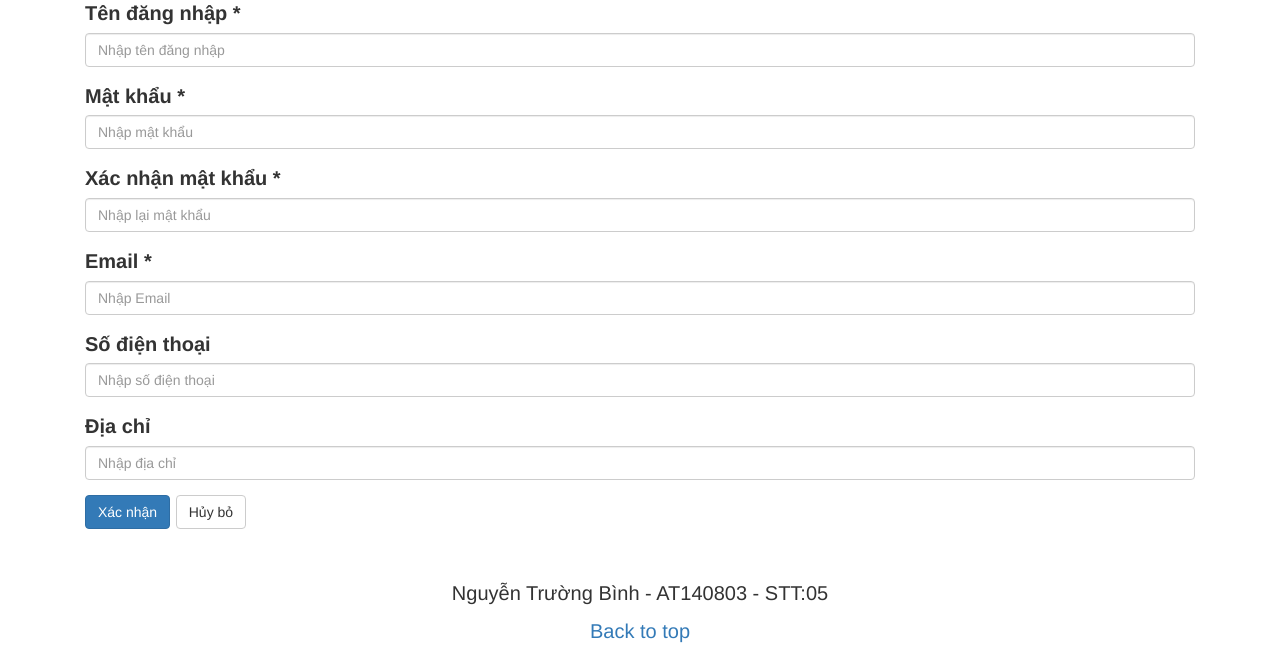
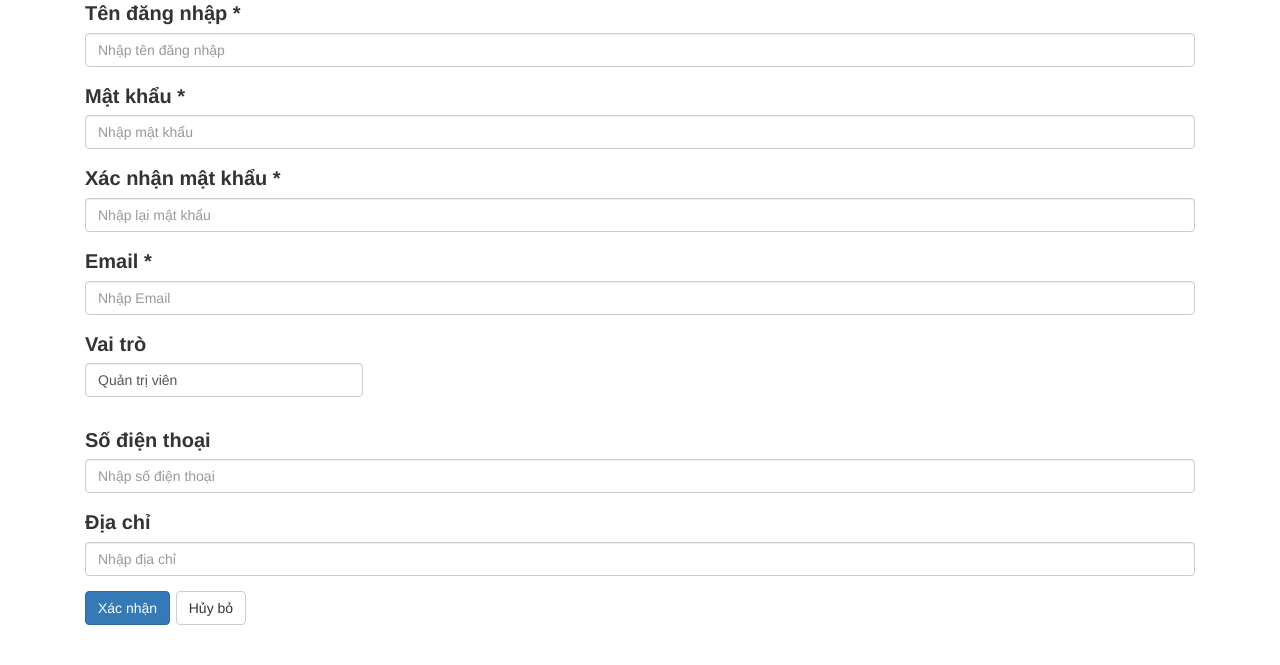
Before and after one commit to binhnguyen99391/udweb, a PHP site: page /udweb/users/create.php in a window 1280 px wide. Shown: the part 329-994 px from the top of the page. Before the commit the page ends 972 px from the top, so only its background shows below. Run offline with PHP 8.4, Linux system fonts and the light colour scheme; a user stored in the database is signed in; data comes from the database, SQL or seed files in the repository; some libraries are stand-ins or nearby versions.

Commit message:
change url

```diff
--- a/auth/forgotPass.php
+++ b/auth/forgotPass.php
@@ -26,7 +26,7 @@ if (isset($_POST['btn_submit'])) {
 
             $to_email = "$inputEmail";
             $subject = "New Password";
-            $body = "Xin chào, mật khẩu mới của bạn ở website http://localhost:5/udweb là: $new_pass";
+            $body = "Xin chào, mật khẩu mới của bạn ở website http://localhost/udweb là: $new_pass";
             $headers = "From: binhnguyen9939@gmail.com" . "\r\n";
             if (mail($to_email, $subject, $body, $headers)) {
 
--- a/auth/registration.php
+++ b/auth/registration.php
@@ -76,7 +76,7 @@ if (isset($_POST['btn_submit'])) {
             </div>
             <div class="form-group">
                 <label>Mật khẩu *</label>
-                <input type="password" class="form-control" name="password" placeholder="Tối thiểu 8 ký tự bao gồm chữ hoa, thường, số và ký tự"
+                <input type="password" class="form-control" id="Password" name="password" placeholder="Tối thiểu 8 ký tự bao gồm chữ hoa, thường, số và ký tự"
                 pattern="^(?=.*\d)(?=.*[a-z])(?=.*[A-Z])(?=.*[a-zA-Z]).{8,}$" required autocomplete="new-password">
             </div>
             <div class="form-group">
--- a/categories/delete.php
+++ b/categories/delete.php
@@ -37,7 +37,7 @@ if (checkPermission($conn, $_SESSION['role_id'], 7)) {
                 </div>
                 <form action="<?php echo htmlspecialchars(basename($_SERVER['REQUEST_URI'])); ?>" method="post">
                     <div class="alert alert-danger fade in">
-                        <p>Bạn có chắc chắn muốn xóa thể loại này không?</p><br>
+                        <p>Bạn có chắc chắn muốn xóa thể loại <b> Phiêu lưu </b> này không?</p><br>
                         <p>
                             <input type="submit" value="Đồng ý" class="btn btn-danger" name="btn_submit">
                             <a href="index.php" class="btn btn-default">Hủy bỏ</a>
--- a/includes/header.php
+++ b/includes/header.php
@@ -8,12 +8,12 @@
   <title>XDUDWEB</title>
 
   <!-- Bootstrap core CSS -->
-  <link href="http://localhost:5/udweb/asset/css/bootstrap.min.css" rel="stylesheet">
+  <link href="http://localhost/udweb/asset/css/bootstrap.min.css" rel="stylesheet">
   <link rel="stylesheet" href="https://maxcdn.bootstrapcdn.com/bootstrap/3.3.7/css/bootstrap.min.css">
 
   <!-- Custom styles for this template -->
   <link href="https://fonts.googleapis.com/css?family=Playfair&#43;Display:700,900&amp;display=swap" rel="stylesheet">
-  <link href="http://localhost:5/udweb/asset/css/style.css" rel="stylesheet">
+  <link href="http://localhost/udweb/asset/css/style.css" rel="stylesheet">
 
   <script src="https://ajax.googleapis.com/ajax/libs/jquery/3.2.1/jquery.min.js"></script>
   <script src="https://maxcdn.bootstrapcdn.com/bootstrap/3.3.7/js/bootstrap.min.js"></script>
@@ -43,12 +43,12 @@
           <a class="p-2 link-primary" href="forgotPass.php">Quên mật khẩu</a>
         <?php
         } else { ?>
-          <a class="p-2 link-primary" href="http://localhost:5/udweb/users">Quản lý người dùng</a>
-          <a class="p-2 link-primary" href="http://localhost:5/udweb/books">Quản lý sách</a>
-          <a class="p-2 link-primary" href="http://localhost:5/udweb/categories">Quản lý thể loại</a>
-          <a class="p-2 link-primary" href="http://localhost:5/udweb/borrow">Quản lý phiếu mượn</a>
-          <a class="p-2 link-primary" href="http://localhost:5/udweb/auth/changePass.php">Đổi mật khẩu</a>
-          <a class="p-2 link-primary" href="http://localhost:5/udweb/auth/logout.php">Đăng xuất</a>
+          <a class="p-2 link-primary" href="http://localhost/udweb/users">Quản lý người dùng</a>
+          <a class="p-2 link-primary" href="http://localhost/udweb/books">Quản lý sách</a>
+          <a class="p-2 link-primary" href="http://localhost/udweb/categories">Quản lý thể loại</a>
+          <a class="p-2 link-primary" href="http://localhost/udweb/borrow">Quản lý phiếu mượn</a>
+          <a class="p-2 link-primary" href="http://localhost/udweb/auth/changePass.php">Đổi mật khẩu</a>
+          <a class="p-2 link-primary" href="http://localhost/udweb/auth/logout.php">Đăng xuất</a>
         <?php } ?>
       </nav>
     </div>
--- a/libs/auth_session.php
+++ b/libs/auth_session.php
@@ -1,5 +1,5 @@
 <?php
     if(!isset($_SESSION["username"])) {
-        header("Location: http://localhost:5/udweb/auth/login.php");
+        header("Location: http://localhost/udweb/auth/login.php");
         exit();
     }
--- a/users/create.php
+++ b/users/create.php
@@ -18,6 +18,7 @@ if (checkPermission($conn, $_SESSION['role_id'], 1)) {
         $username = htmlspecialchars($_POST['username']);
         $password = htmlspecialchars($_POST['password']);
         $email = htmlspecialchars($_POST['email']);
+        $role_id = htmlspecialchars($_POST['role']);
         $phone = htmlspecialchars($_POST['phone']);
         $address = htmlspecialchars($_POST['address']);
 
@@ -48,8 +49,8 @@ if (checkPermission($conn, $_SESSION['role_id'], 1)) {
             exit;
         }
 
-        $query    = "INSERT into users (username, password, email, phone, address)
-                        VALUES ('$username', '" . sha1($password) . "', '$email', '$phone', '$address')";
+        $query    = "INSERT into users (role_id, username, password, email, phone, address)
+                        VALUES ('$role_id', '$username', '" . sha1($password) . "', '$email', '$phone', '$address')";
         $result   = mysqli_query($conn, $query);
 
         if ($result) {
@@ -89,6 +90,12 @@ if (checkPermission($conn, $_SESSION['role_id'], 1)) {
                             <label>Email *</label>
                             <input type="email" class="form-control" name="email" placeholder="Nhập Email" required>
                         </div>
+                        <label>Vai trò</label><br>
+                        <select name="role" class="form-control w-25">
+                            <option value="1">Quản trị viên</option>
+                            <option value="2">Thủ thư</option>
+                            <option value="3">Người dùng</option>
+                        </select><br>
                         <div class="form-group">
                             <label>Số điện thoại</label>
                             <input type="tel" class="form-control" name="phone" placeholder="Nhập số điện thoại"
```
